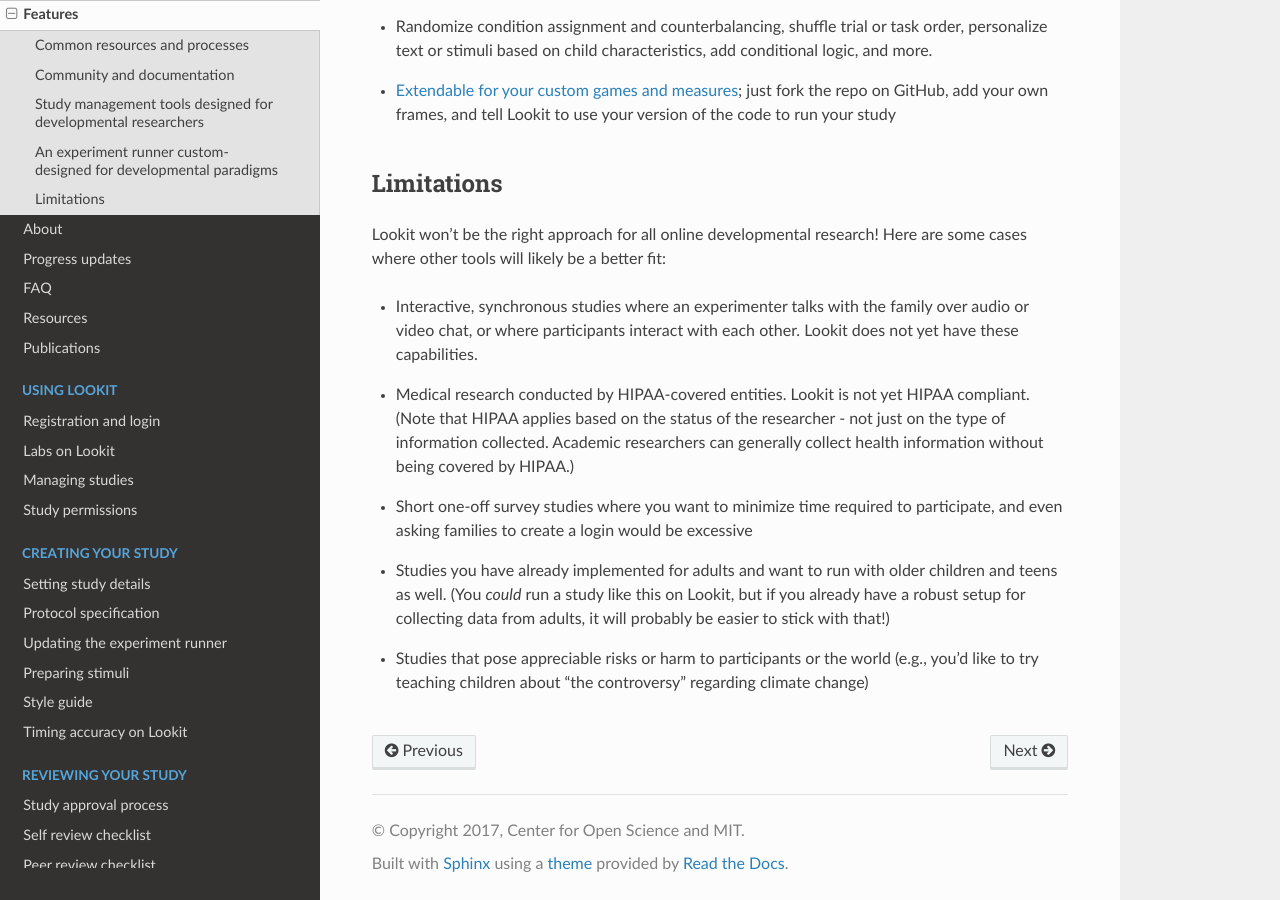
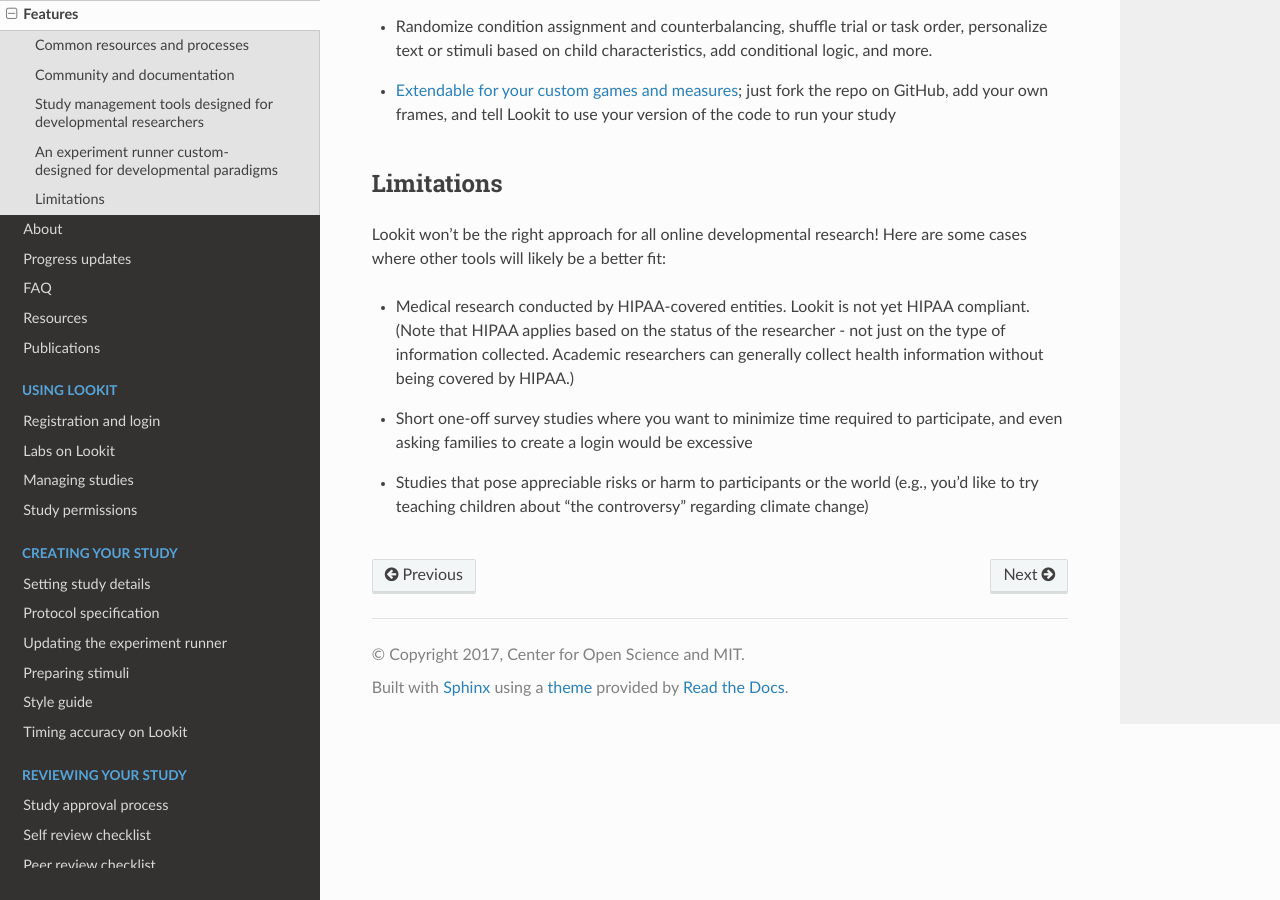
Before and after one commit to lookit/lookit-docs, a Sphinx documentation site: the page built from docs/source/features.rst, in a window 1280 px wide and 900 px high, scrolled down 4457 px. Built offline with Sphinx 7.4.7 and the Read the Docs theme 2.0.0, drawn with Linux system fonts in a browser that asks for light colours; some of the changed text lies outside the part shown.

Commit message:
make edits on Features section regarding number of institutions and limitations

```diff
--- a/docs/source/features.rst
+++ b/docs/source/features.rst
@@ -148,10 +148,6 @@
 research! Here are some cases where other tools will likely be a better
 fit:
 
--  Interactive, synchronous studies where an experimenter talks with the
-   family over audio or video chat, or where participants interact with
-   each other. Lookit does not yet have these capabilities.
-
 -  Medical research conducted by HIPAA-covered entities. Lookit is not
    yet HIPAA compliant. (Note that HIPAA applies based on the status of
    the researcher - not just on the type of information collected.
@@ -162,11 +158,6 @@
    to participate, and even asking families to create a login would be
    excessive
 
--  Studies you have already implemented for adults and want to run with
-   older children and teens as well. (You *could* run a study like this
-   on Lookit, but if you already have a robust setup for collecting data
-   from adults, it will probably be easier to stick with that!)
-
 -  Studies that pose appreciable risks or harm to participants or the
    world (e.g., you'd like to try teaching children about "the
    controversy" regarding climate change)
```
Also changed, not shown: other parts of docs/source/features.rst (+1 -1 lines).
